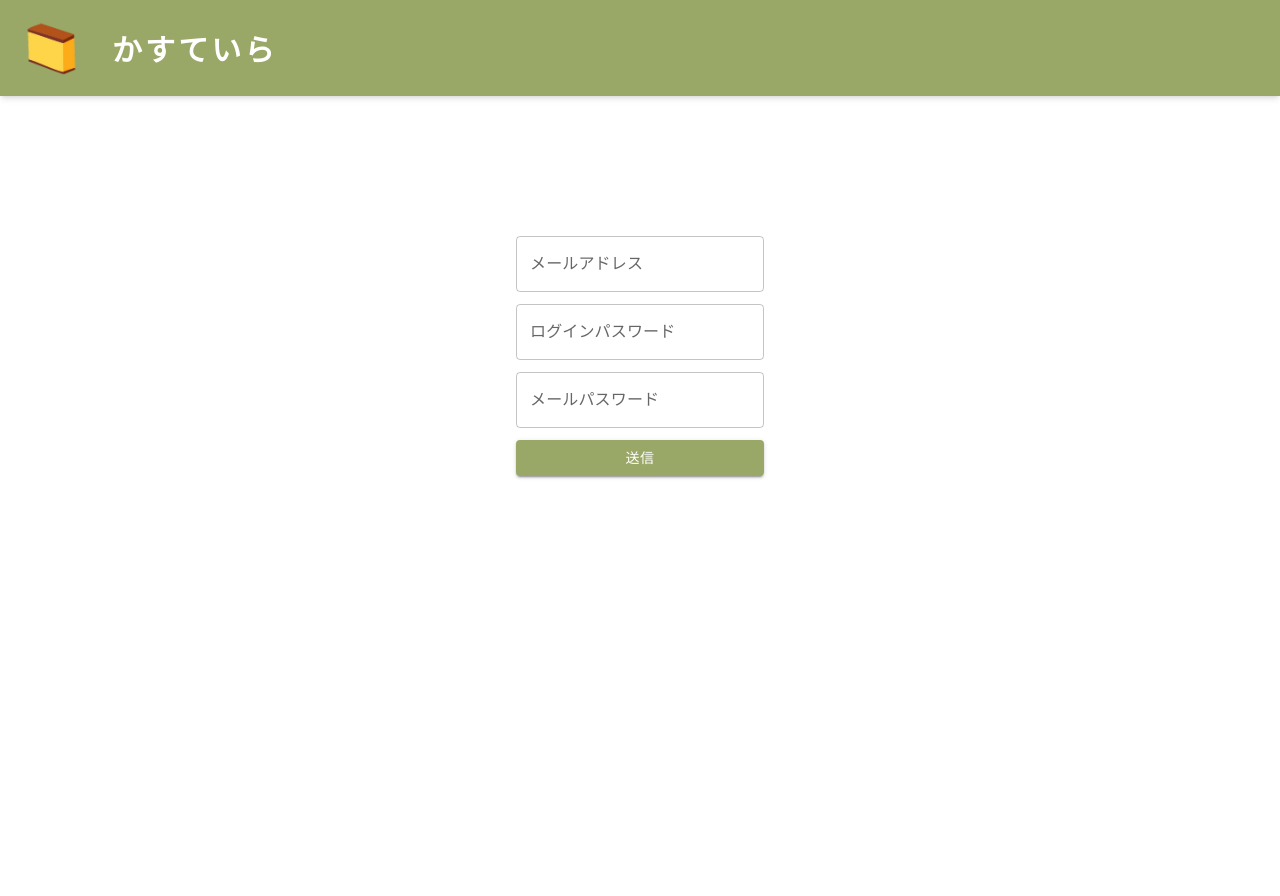
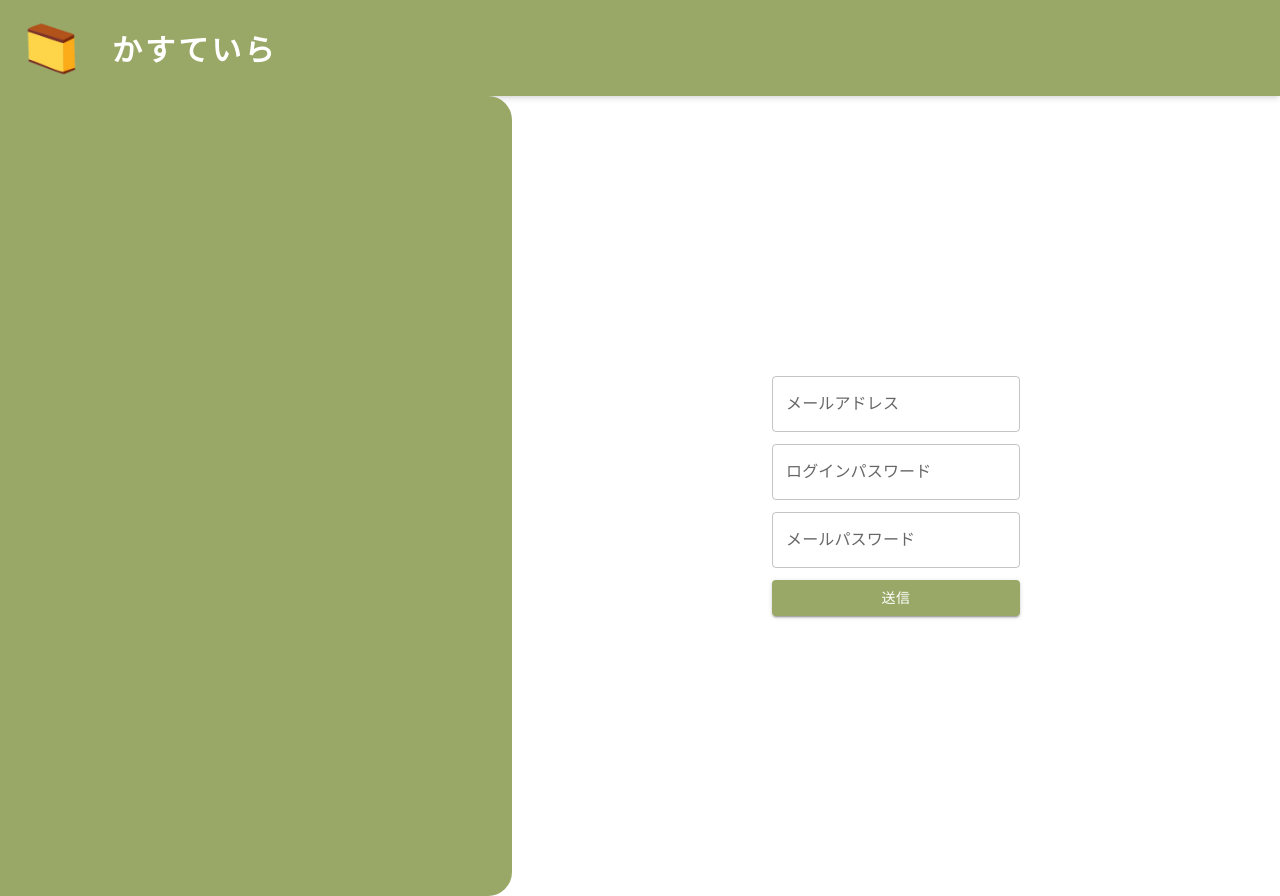
Before and after one commit to prapro-ou/castella-frontend, a Next.js app: page /register in a window 1280 px wide. Built offline with nearby package versions, Linux system fonts and the light colour scheme; a web font is replaced by a local one.

Commit message:
[add + fix] 左部分 位置調整

```diff
--- a/app/register/page.js
+++ b/app/register/page.js
@@ -25,7 +25,9 @@ export default function Register() {
   return (
     <main>
       <ThemeProvider theme={theme}>
-        <div className="grid h-screen w-screen items-center justify-center">
+        <div className="flex">
+          <div className="h-screen w-2/3 items-center rounded-r-3xl bg-primary"></div>
+          <div className="grid h-screen w-full items-center justify-center">
             <div className="grid h-fit w-fit space-y-3">
               <TextField
                 label="メールアドレス"
@@ -65,7 +67,10 @@ export default function Register() {
                     emailPassword
                   );
                   if (!isSuccessToRegister) return;
-                const isSuccessToLogin = postLoginRequest(email, loginPassword);
+                  const isSuccessToLogin = postLoginRequest(
+                    email,
+                    loginPassword
+                  );
                   if (!isSuccessToLogin) return;
                   router.push(`/destinations`);
                 }}
@@ -73,7 +78,8 @@ export default function Register() {
                 送信
               </Button>
             </div>
-          <div>{/* 上の要素の位置調整のための余白 */}</div>
+            {/* <div></div> */}
+          </div>
         </div>
       </ThemeProvider>
     </main>
```
Also changed, not shown: .prettierrc.config.js (renamed from .prettierrc.js). Lines whose indentation alone changed are shown as unchanged.
